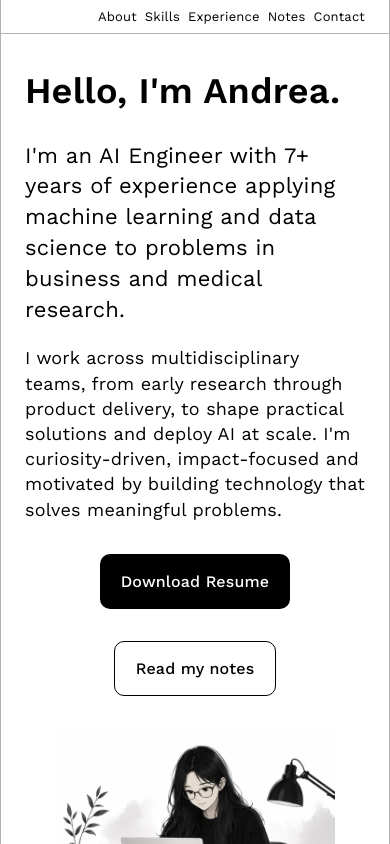
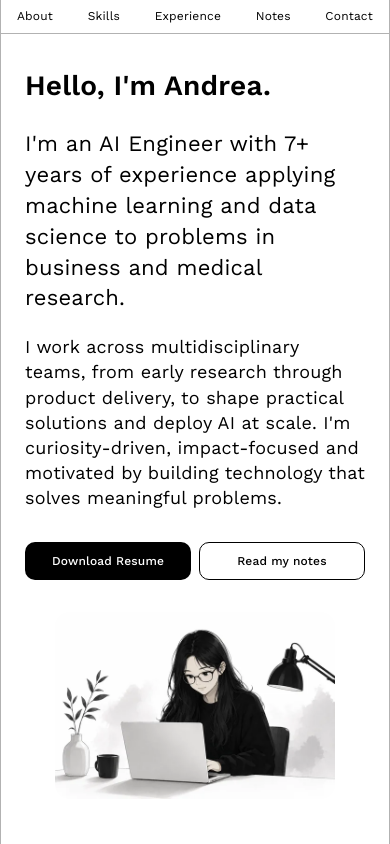
Before and after one commit to bioflower/personal-website, a React (Vite) app: page / in a window 390 px wide. Shown: the top 844 px of the page. Built offline with nearby package versions, Linux system fonts and the light colour scheme.

Commit message:
fix: mobile nav spacing, button layout, and overflow prevention

```diff
--- a/src/components/Nav.css
+++ b/src/components/Nav.css
@@ -42,19 +42,22 @@
 
 @media (max-width: 640px) {
   .nav-inner {
-    padding: 5px 24px;
-    gap: 10px;
+    padding: 5px 16px;
+    gap: 0;
     justify-content: center;
   }
   .nav-logo {
     display: none;
   }
   .nav-links {
-    gap: 8px;
+    margin-left: 0;
+    gap: 0;
     flex-wrap: wrap;
+    justify-content: space-between;
     row-gap: 4px;
+    width: 100%;
   }
   .nav-links a {
-    font-size: 13px;
+    font-size: 12px;
   }
 }
--- a/src/index.css
+++ b/src/index.css
@@ -60,6 +60,7 @@ body {
   min-height: 100svh;
   display: flex;
   flex-direction: column;
+  overflow-x: hidden;
 }
 
 p {
--- a/src/pages/Home.css
+++ b/src/pages/Home.css
@@ -363,7 +363,7 @@
     gap: 32px;
   }
   .greeting {
-    font-size: 36px;
+    font-size: 28px;
   }
   .brief {
     font-size: 22px;
@@ -372,8 +372,20 @@
     font-size: 18px;
   }
   .buttons {
-    flex-direction: column;
-    align-items: center;
+    flex-direction: row;
+    gap: 8px;
+  }
+  .btn {
+    height: 38px;
+    font-size: 12px;
+    flex: 1;
+    padding: 0 12px;
+  }
+  .btn-primary {
+    width: auto;
+  }
+  .btn-secondary {
+    width: auto;
   }
   .portrait {
     width: 280px;
```
